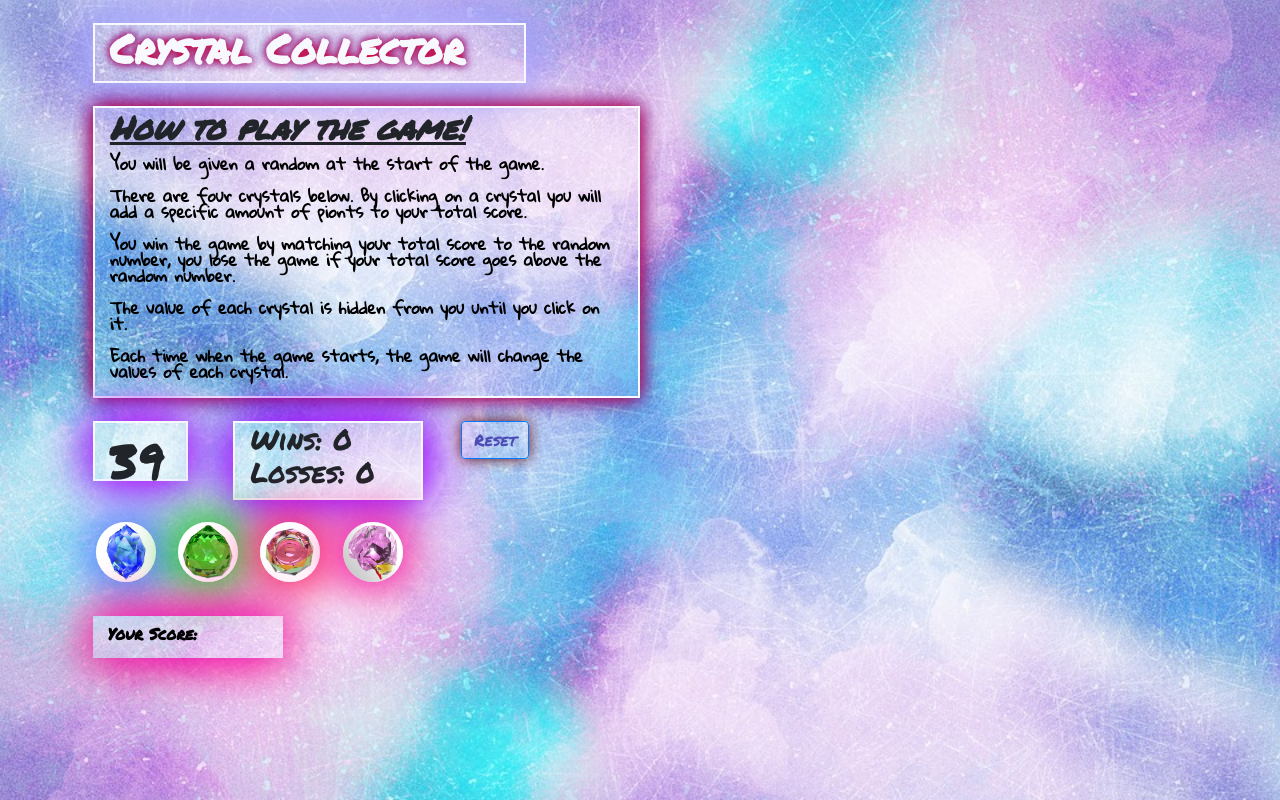
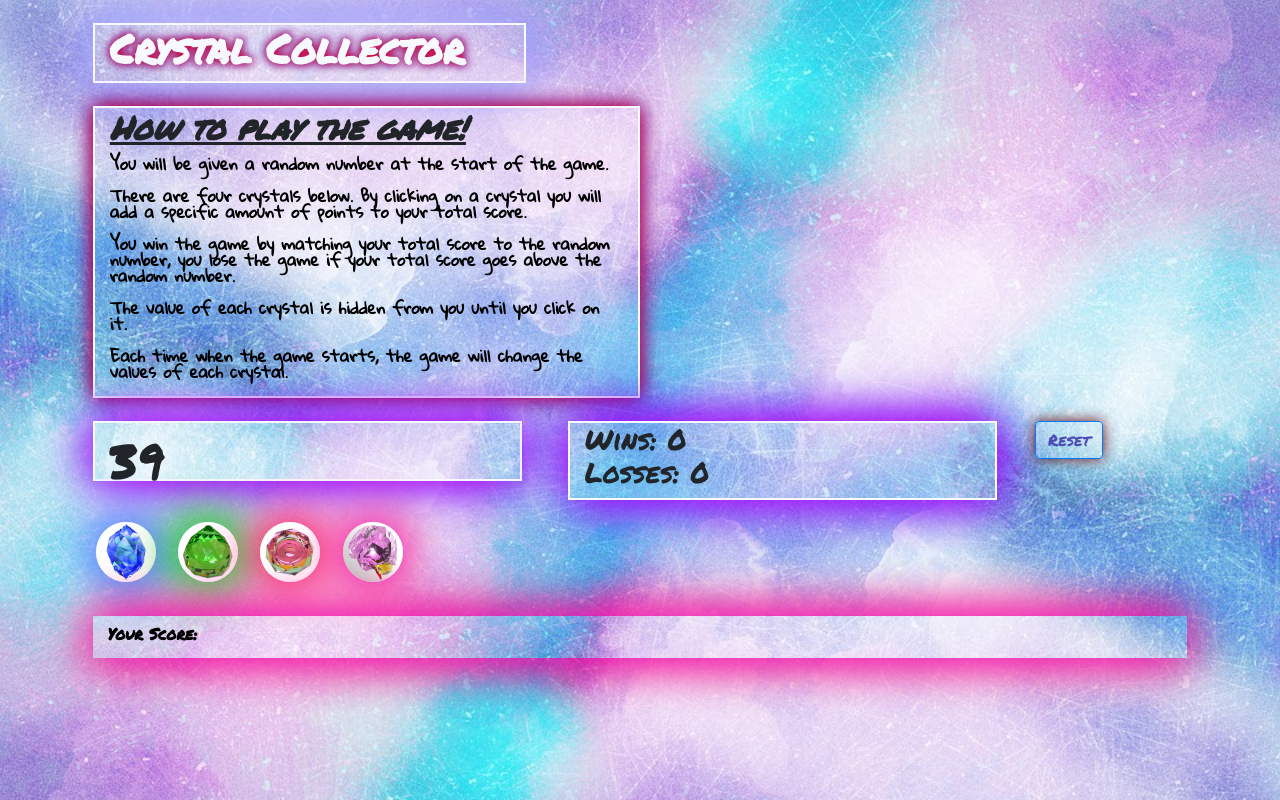
Before and after one commit to BradleyHersey/Unit-4-game, a plain HTML site: page index.html in a window 1280 px wide. Drawn offline with nearby package versions, Linux system fonts and the light colour scheme.

Commit message:
don done 1

```diff
--- a/index.html
+++ b/index.html
@@ -37,8 +37,8 @@
                     </strong>
                 </h2>
 
-               <strong> <p>You will be given a random at the start of the game.</p>
-                <p>There are four crystals below. By clicking on a crystal you will add a specific amount of pionts to your
+               <strong> <p>You will be given a random number at the start of the game.</p>
+                <p>There are four crystals below. By clicking on a crystal you will add a specific amount of points to your
                     total score. </p>
                 <p>You win the game by matching your total score to the random number, you lose the game if your total score
                     goes above the random number.</p>
@@ -48,10 +48,10 @@
 
         </div>
         <div class="row">
-            <div class="col-sm-1" id="magicNumber">
+            <div class="col-sm" id="magicNumber">
                 <span id="randomNumber"></span>
             </div>
-            <div class="col-sm-2" id="scoreWL">
+            <div class="col-sm" id="scoreWL">
                 <h3 class="WL">
                     Wins:
                     <span id="wins"></span>
@@ -73,7 +73,7 @@
 
         </div>
         <div class="row">
-            <div class="col-sm-2" class="playerTotal" id="pT">
+            <div class="col-sm" class="playerTotal" id="pT">
                 <p id="total">
                     <strong>Your Score:
                         <span id="finalScore"></span>
```
